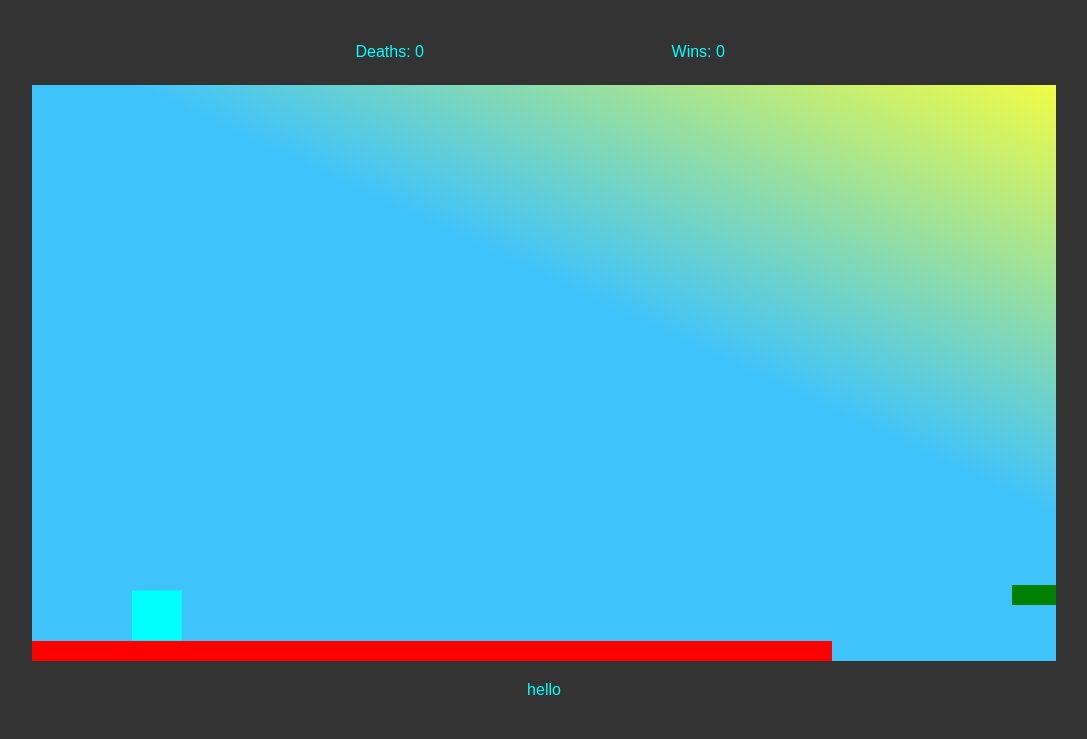
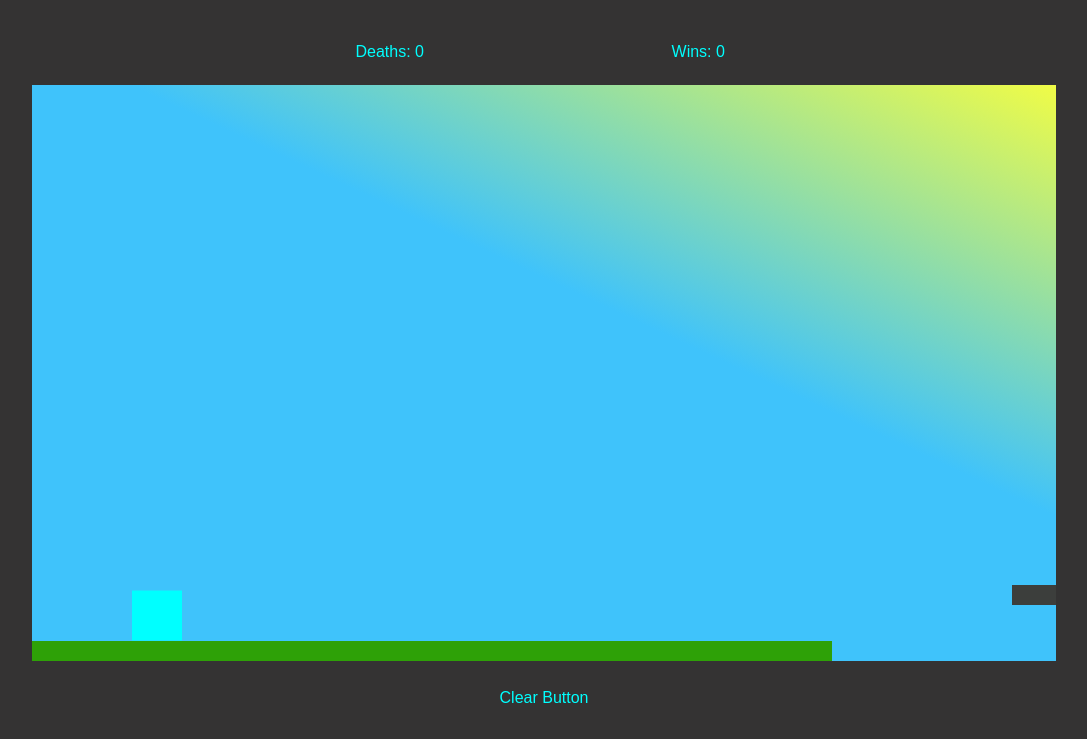
Before and after one commit to JorgeM-M/Web_Game_2, a plain HTML site: page index.html in a window 1280 px wide. Shown: the part 61-800 px from the top of the page, without its empty margins (96-1183 px from the left). Drawn offline with Linux system fonts and the light colour scheme.

Commit message:
added more colors

```diff
--- a/index.html
+++ b/index.html
@@ -4,7 +4,7 @@
     <meta charset="UTF-8">
     <meta http-equiv="X-UA-Compatible" content="IE=edge">
     <meta name="viewport" content="width=device-width, initial-scale=1.0">
-    <title>Mario Copycat</title>
+    <title>Sidescroller Platformer</title>
     <link rel="stylesheet" href="styles.css">
 <body>
     <div class="container">
@@ -17,21 +17,19 @@
         </header>
         <main>
             <canvas id="canvas1">
-                <player>
+                <div class="player">
                     <script src="js/classes/Player.js"></script>
-                </player>
-                <platform>
+                </div>
+                <div class="platform">
                     <script src="js/classes/Platform.js"></script>
-                </platform>
-                <jumper>
+                </div>
+                <div class="jumper">
                     <script src="js/classes/Jumper.js"></script>
-                </jumper>
+                </div>
             </canvas>
         </main>
+        <div class="clear">Clear Button</div>
       </div>
-
-    <p>hello</p>
-
 </body>
 
 <script src="js/event_listeners.js"></script>
--- a/index.js
+++ b/index.js
@@ -9,7 +9,7 @@ let gravity = 0.5
 let player = new Player()
 
 // min height 576
-// max height 1024
+// max height 0
 //platform poositions
 let platforms = [
     new Platform({x: 0, y: 556}),
@@ -127,6 +127,7 @@ function animate() {
         }
     })
 
+    //distance for win
     if (scrollOffset == 2000) {
         console.log("You Win") //win condition
         winAdd()
--- a/js/classes/Jumper.js
+++ b/js/classes/Jumper.js
@@ -8,7 +8,7 @@ class Jumper {
         this.height = 20
     }
     draw() {
-        c.fillStyle = "green"
+        c.fillStyle = "rgb(60, 62, 60)"
         c.fillRect(this.position.x, this.position.y, this.width, this.height)
     }
 }
--- a/js/classes/Platform.js
+++ b/js/classes/Platform.js
@@ -1,3 +1,4 @@
+
 class Platform {
     constructor({ x, y }) {
         this.position = {
@@ -8,7 +9,15 @@ class Platform {
         this.height = 20
     }
     draw() {
-        c.fillStyle = "red"
+        c.fillStyle = "rgb(46, 161, 7)"
         c.fillRect(this.position.x, this.position.y, this.width, this.height)
     }
 }
+
+/* var c = document.getElementById("myCanvas");
+var ctx = c.getContext("2d");
+var my_gradient = ctx.createLinearGradient(0, 0, 0, 80);
+my_gradient.addColorStop(0, "green");
+my_gradient.addColorStop(1, "brown");
+ctx.fillStyle = my_gradient;
+ctx.fillRect(20, 20, 150, 100); */
--- a/styles.css
+++ b/styles.css
@@ -17,10 +17,10 @@ main {
 }
 
 canvas {
-    background: rgb(251,110,63);
+    /* background: rgb(251,110,63); */
     background: linear-gradient(25deg, rgb(63, 195, 251) 59%, rgb(240, 252, 70) 100%);
 }
 
-platform {
-    background: green;
+.clear {
+    margin: 24px
 }
```
